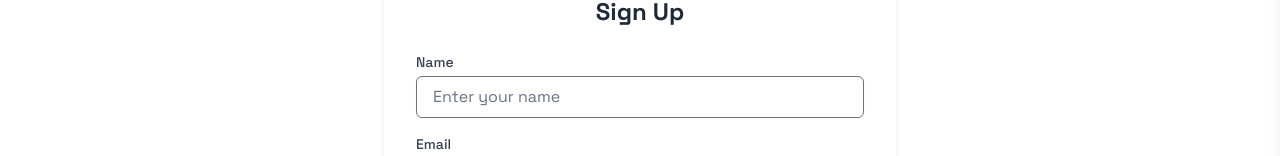
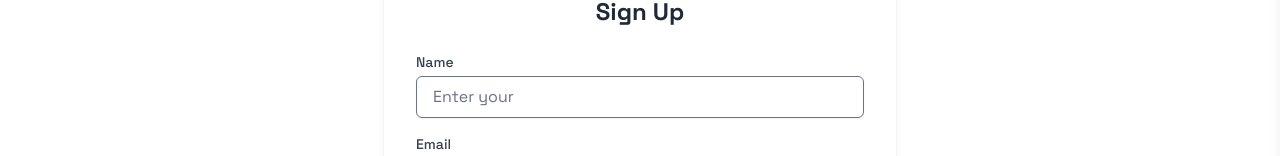
Before and after one commit to patrickiyiakimo/shopverse, a Next.js app: page /contact in a window 1280 px wide. Shown: the part 243-399 px from the top of the page. Built offline with nearby package versions, Linux system fonts and the light colour scheme; a web font is replaced by a local one.

Commit message:
make a file change

```diff
--- a/app/contact/page.tsx
+++ b/app/contact/page.tsx
@@ -21,7 +21,7 @@ export default function Page() {
               id="name"
               required
               className="mt-1 block w-full rounded-md border border-gray-500 bg-white px-4 py-2 shadow-sm focus:border-blue-500 focus:outline-none focus:ring-blue-500 dark:bg-gray-700"
-              placeholder="Enter your name"
+              placeholder="Enter your "
             />
           </div>
           <div className="mb-4">
```
